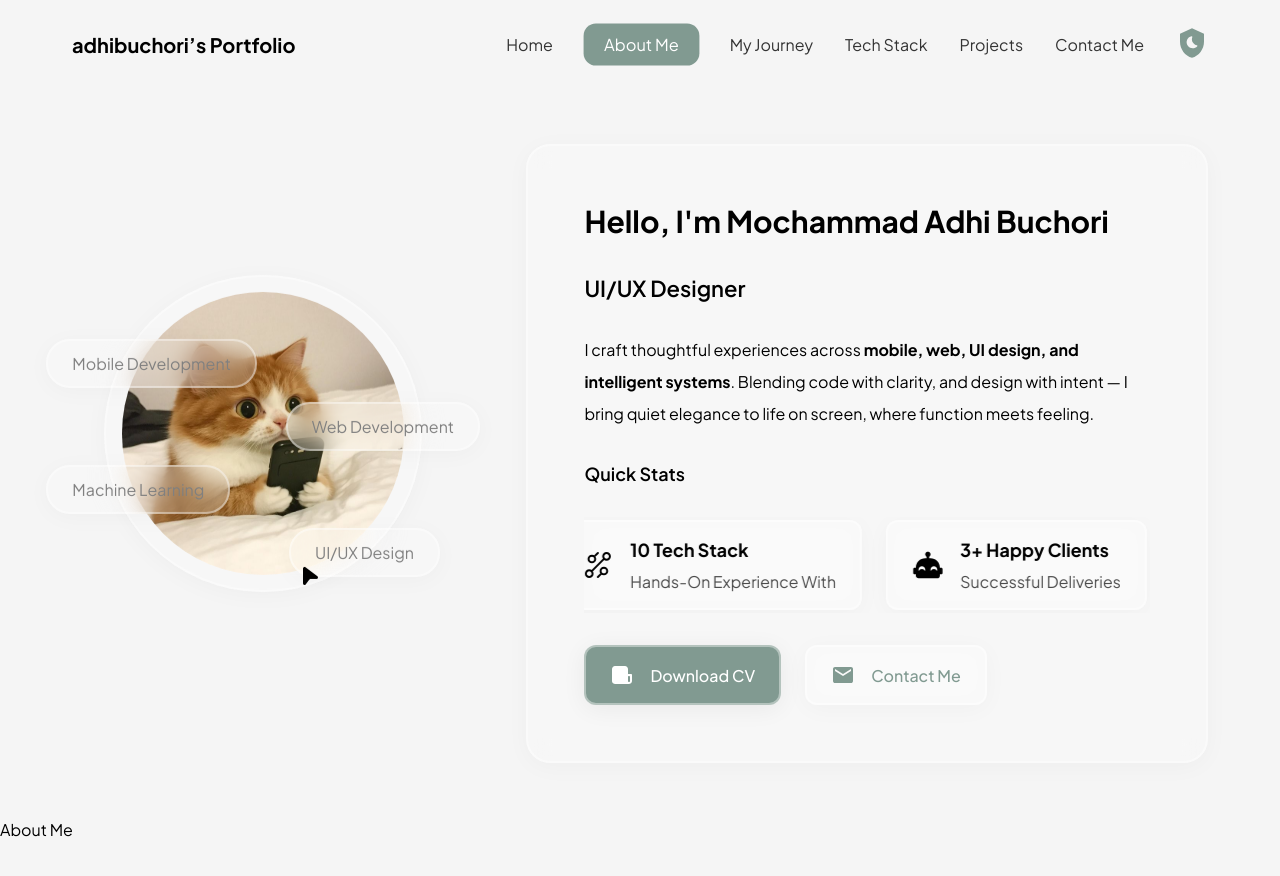
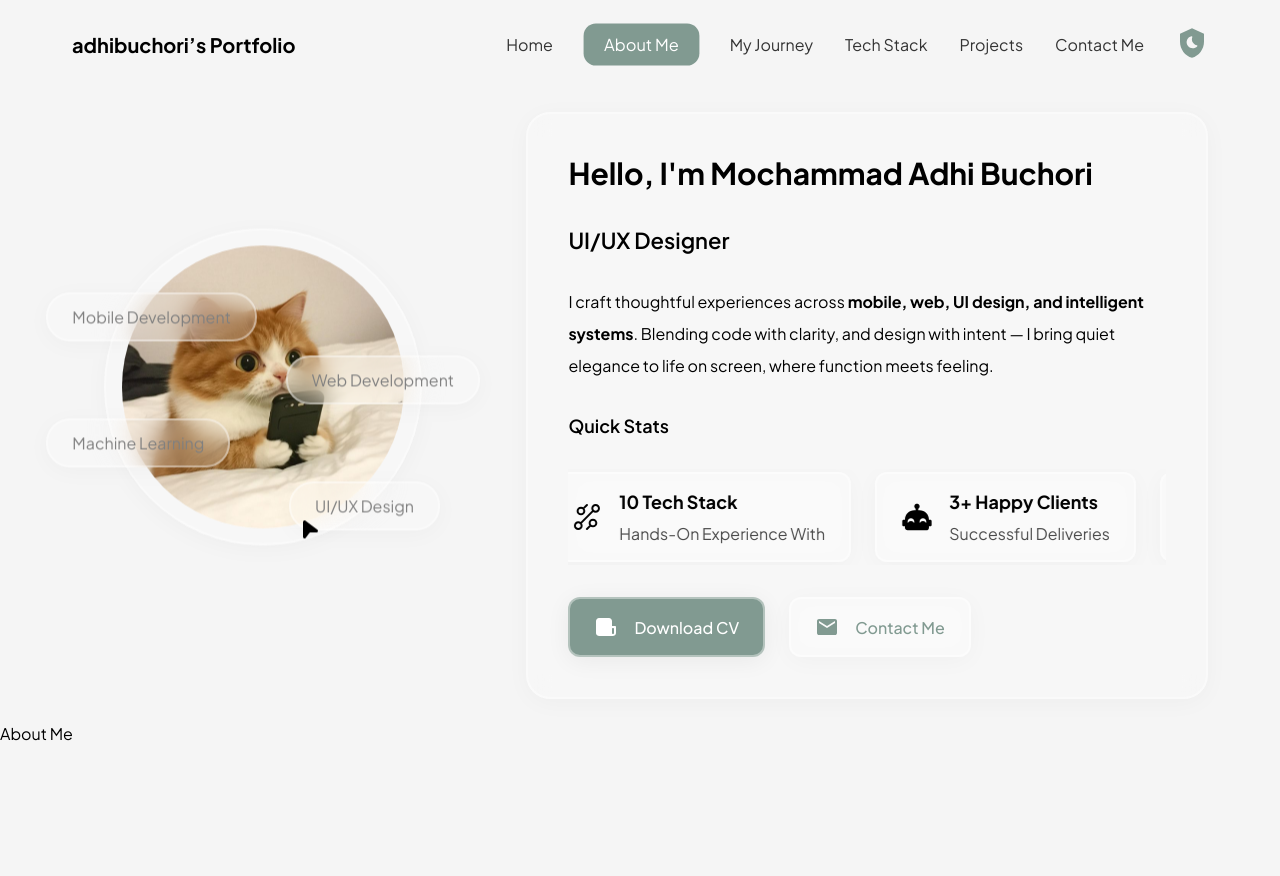
Before and after one commit to adhibuchori/adhibuchori-portfolio, a React (Vite) app: page / in a window 1280 px wide. Shown: the top 876 px of the page. Built offline with nearby package versions, Linux system fonts and the light colour scheme.

Commit message:
feat(home): update padding size for better appearance

```diff
--- a/src/sections/Home/Home.css
+++ b/src/sections/Home/Home.css
@@ -1,6 +1,6 @@
 #home {
   position: relative;
-  padding: 56px 72px;
+  padding: 24px 72px;
   height: auto;
 }
 
@@ -116,7 +116,7 @@
   flex-direction: column;
   width: 60%;
   gap: 32px;
-  padding: 56px;
+  padding: 40px;
   border-radius: 24px;
 
   background: rgba(255, 255, 255, 0.2);
```
